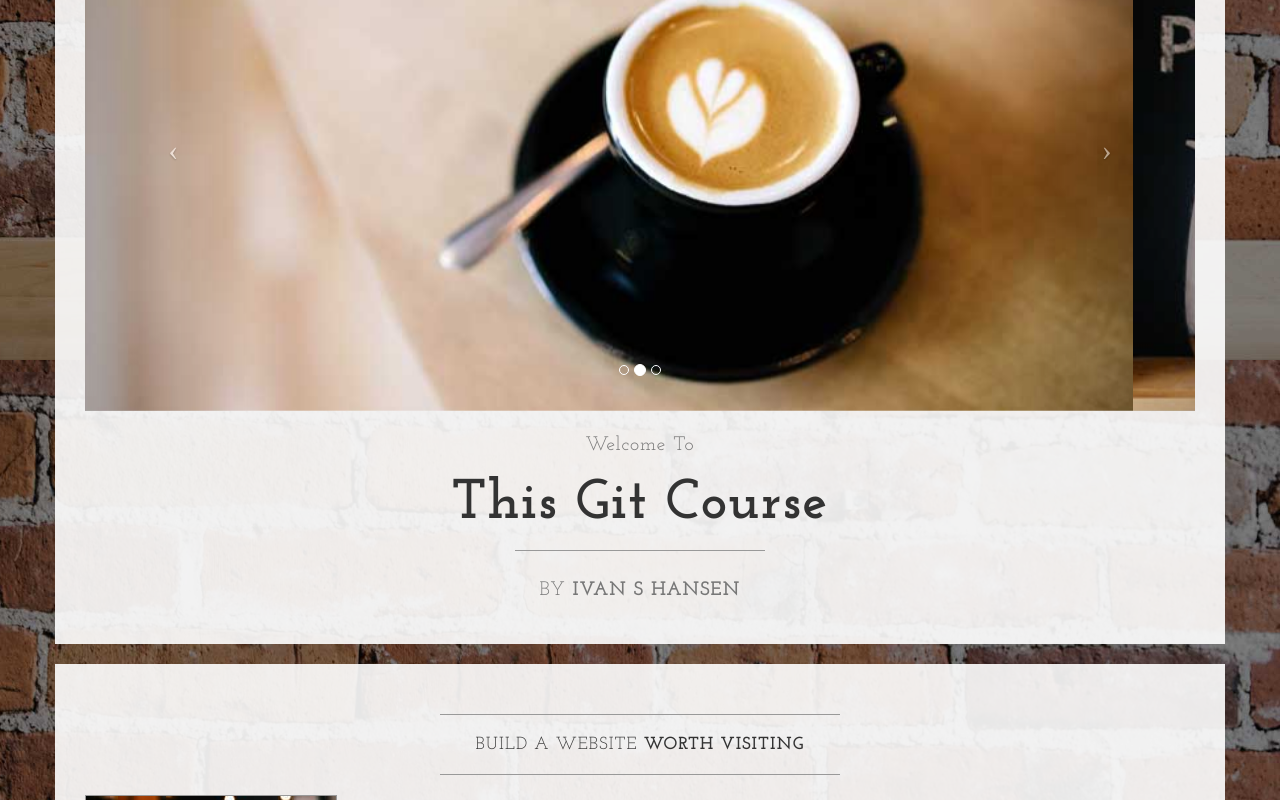
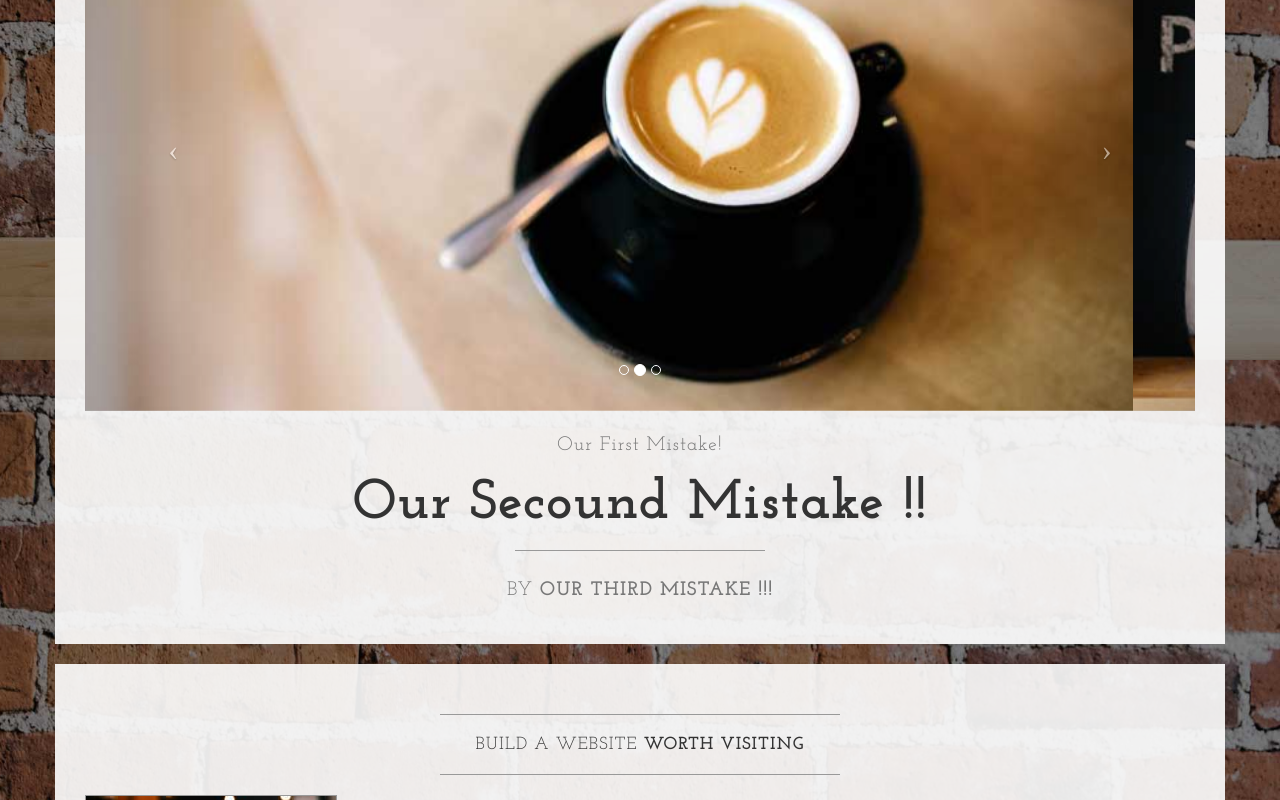
Before and after one commit to IvanSHansen/Learnable-Git-Course, a plain HTML site: page index.html in a window 1280 px wide. Shown: the part 440-1240 px from the top of the page. Drawn offline with nearby package versions, Linux system fonts and the light colour scheme.

Commit message:
Committing out third mistake, we left the two other in place

```diff
--- a/index.html
+++ b/index.html
@@ -106,13 +106,13 @@
                         </a>
                     </div>
                     <h2 class="brand-before">
-                        <small>Welcome to</small>
+                        <small>Our first mistake!</small>
                     </h2>
-                    <h1 class="brand-name">This Git Course</h1>
+                    <h1 class="brand-name">Our secound mistake !!</h1>
                     <hr class="tagline-divider">
                     <h2>
                         <small>By
-                            <strong>Ivan S Hansen</strong>
+                            <strong>Our third mistake !!!</strong>
                         </small>
                     </h2>
                 </div>
```
